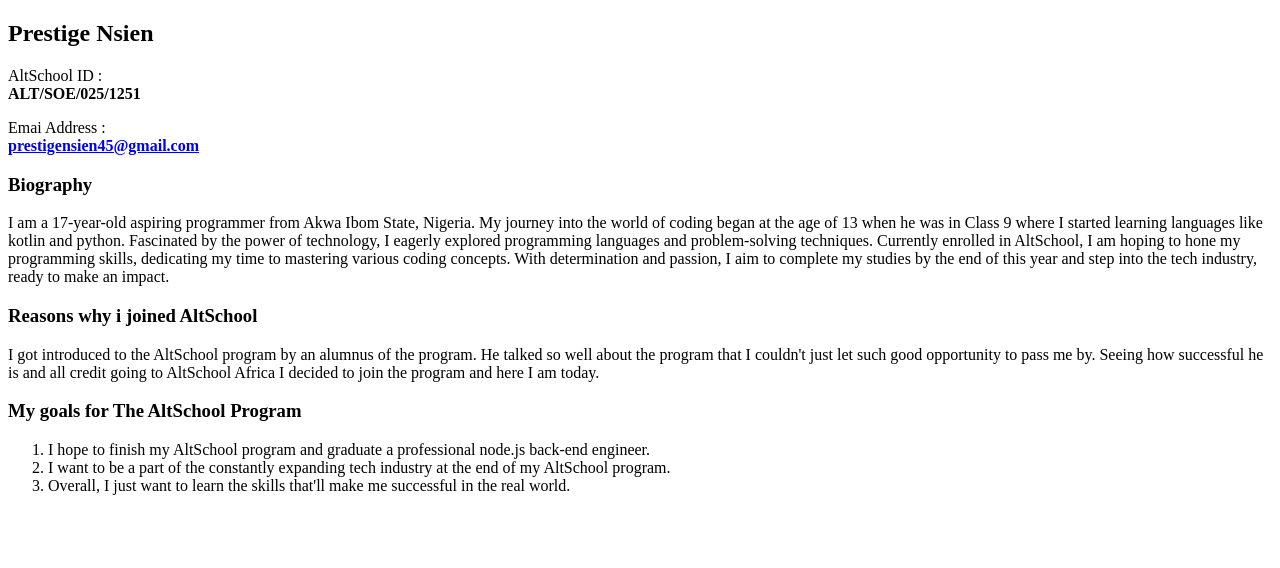
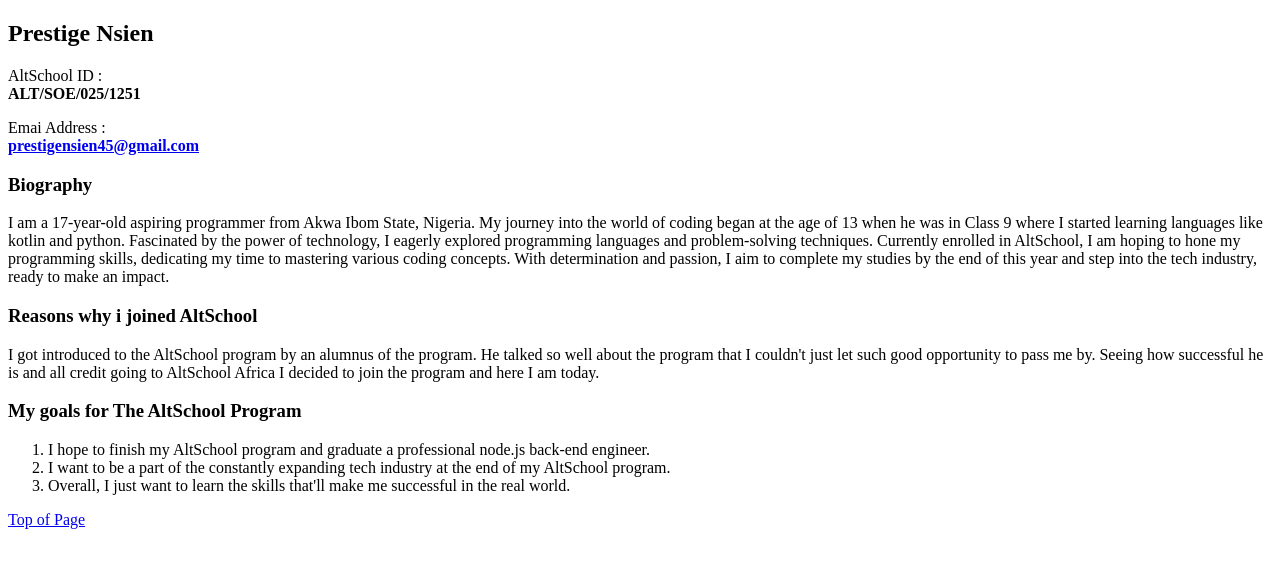
Before and after one commit to nsien-prestige/AltSchool-Assignment-1, a plain HTML site: page index.html in a window 1280 px wide. Drawn offline with Linux system fonts and the light colour scheme.

Commit message:
a new change

```diff
--- a/index.html
+++ b/index.html
@@ -24,6 +24,7 @@
             <li>Overall, I just want to learn the skills that'll make me successful in the real world.</li>
         </ol>
     </section>
+    <a href="#profile">Top of Page</a>
 
 </body>
 </html>
```
